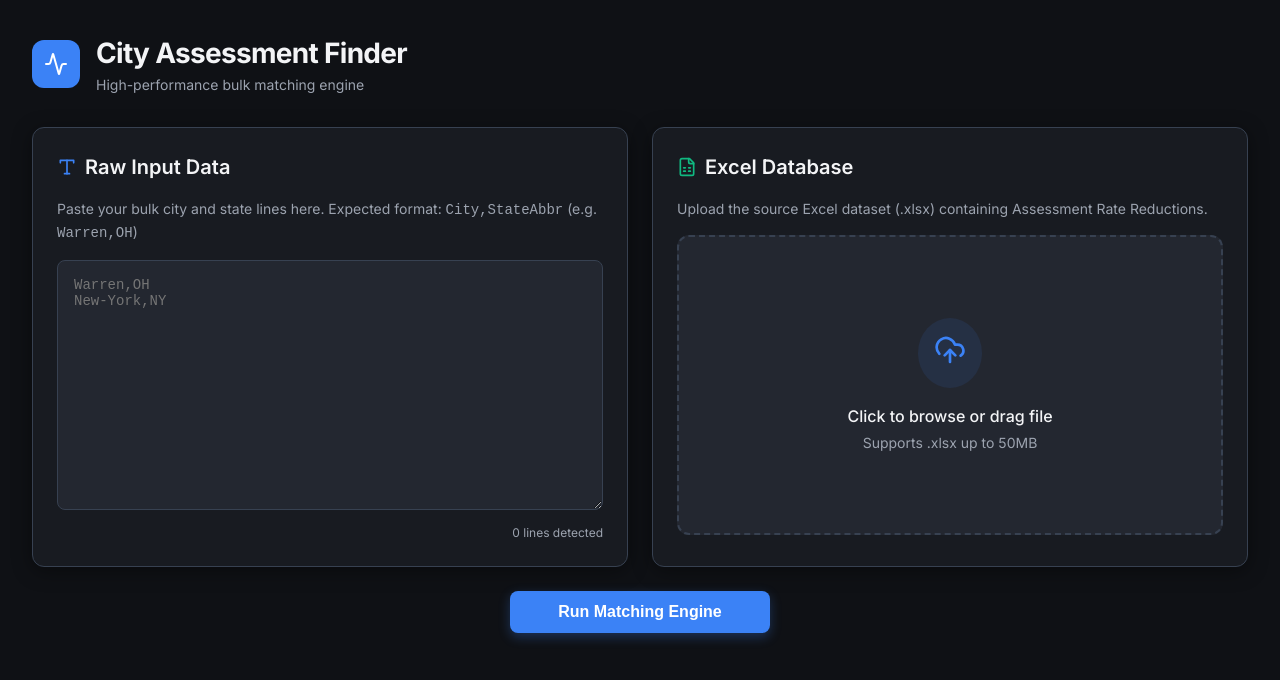
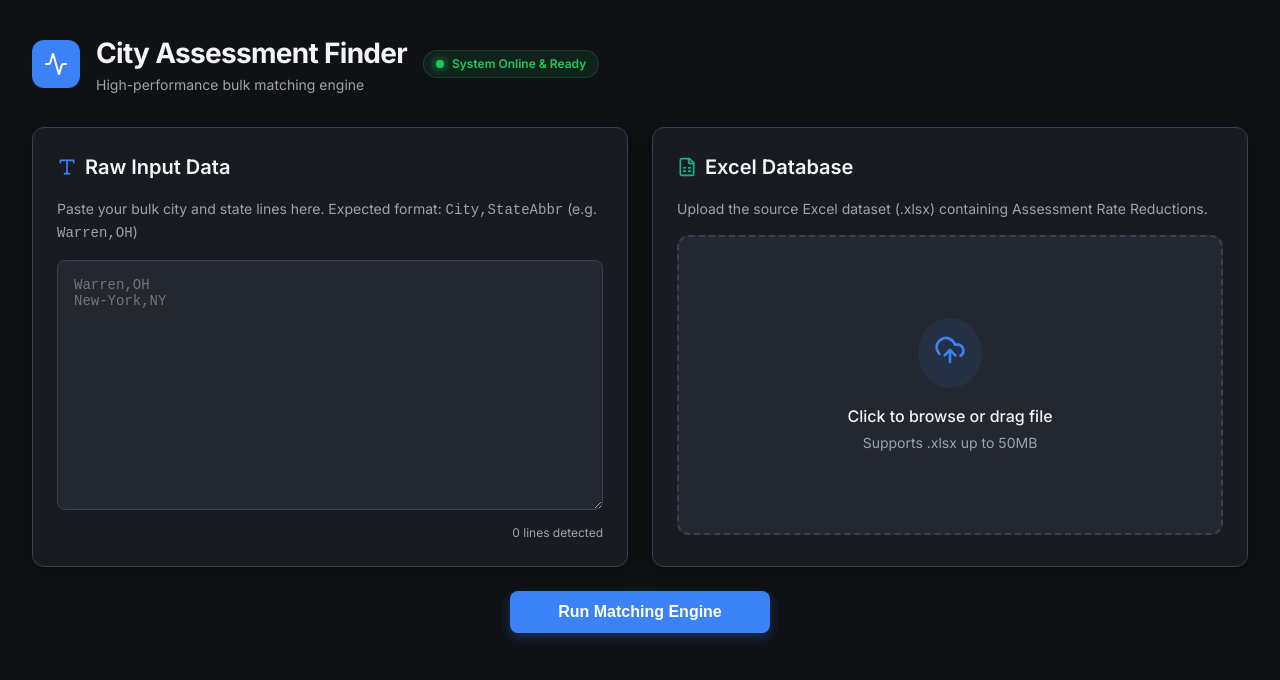
Before and after one commit to Jeevanmac/test_offline_assessment_rates-, a React (Vite) app: page / in a window 1280 px wide. Shown: the top 680 px of the page. Built offline with nearby package versions, Linux system fonts and the light colour scheme.

Commit message:
feat: add system ready indicator

```diff
--- a/src/App.jsx
+++ b/src/App.jsx
@@ -72,9 +72,15 @@ function App() {
         <div style={{ background: 'var(--accent-blue)', padding: '0.75rem', borderRadius: '12px', display: 'flex', alignItems: 'center' }}>
           <Activity color="white" size={24} />
         </div>
-        <div>
-          <h1 style={{ fontSize: '1.75rem', fontWeight: 700, margin: 0, letterSpacing: '-0.025em' }}>City Assessment Finder</h1>
-          <p style={{ color: 'var(--text-muted)', margin: 0, fontSize: '0.875rem' }}>High-performance bulk matching engine</p>
+        <div style={{ display: 'flex', alignItems: 'center', gap: '1rem', flexWrap: 'wrap' }}>
+          <div>
+            <h1 style={{ fontSize: '1.75rem', fontWeight: 700, margin: 0, letterSpacing: '-0.025em' }}>City Assessment Finder</h1>
+            <p style={{ color: 'var(--text-muted)', margin: 0, fontSize: '0.875rem' }}>High-performance bulk matching engine</p>
+          </div>
+          <div style={{ display: 'flex', alignItems: 'center', gap: '0.5rem', background: 'rgba(34, 197, 94, 0.1)', padding: '0.25rem 0.75rem', borderRadius: '9999px', border: '1px solid rgba(34, 197, 94, 0.2)' }}>
+             <div style={{ width: '8px', height: '8px', borderRadius: '50%', background: '#22c55e', boxShadow: '0 0 8px #22c55e' }}></div>
+             <span style={{ fontSize: '0.75rem', color: '#22c55e', fontWeight: 600 }}>System Online & Ready</span>
+          </div>
         </div>
       </header>
 
```
